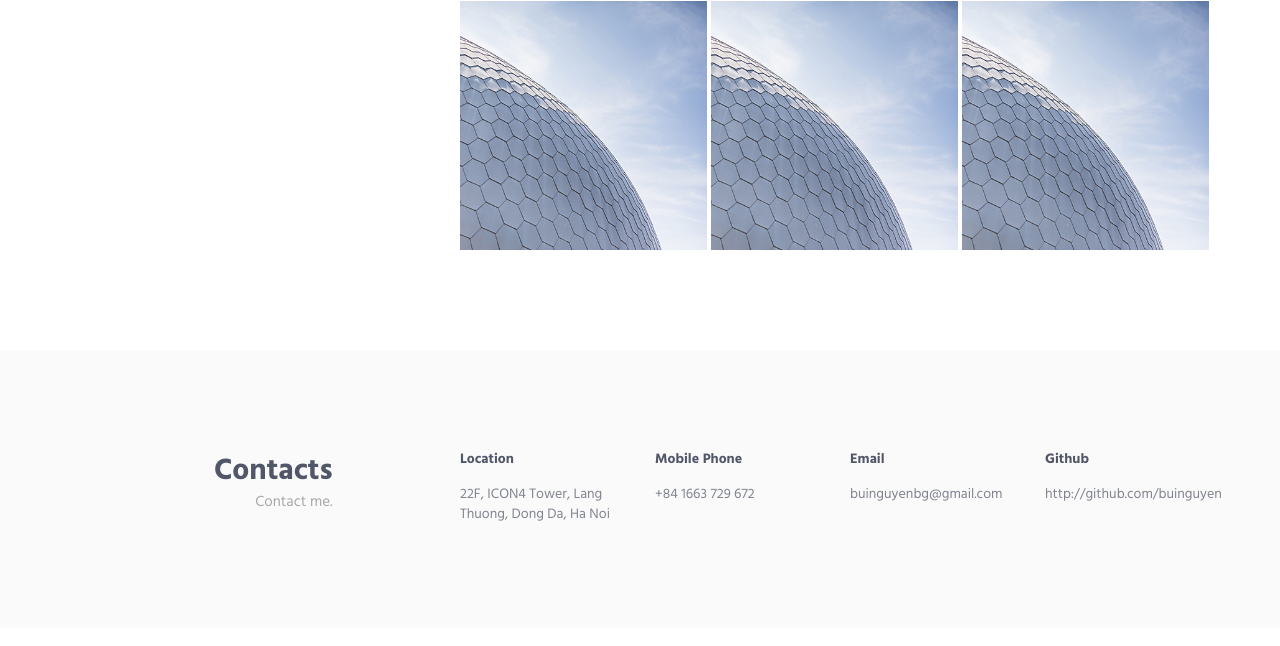
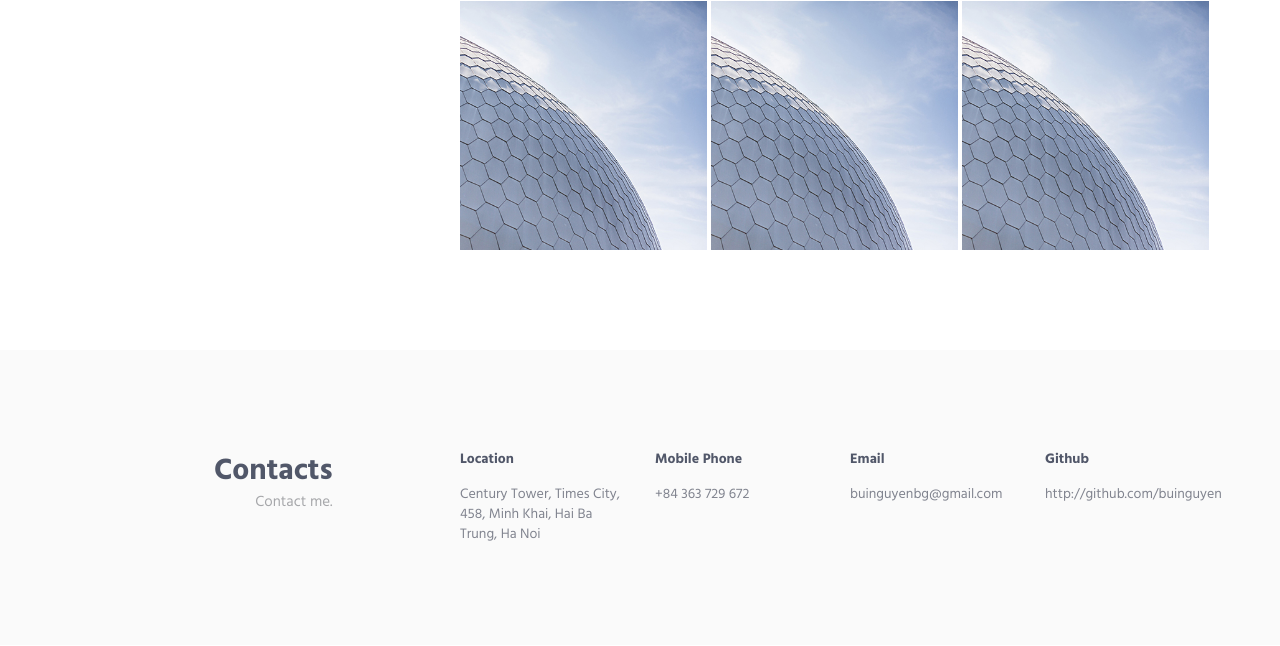
Before and after one commit to buinguyen/buinguyen.github.io, a plain HTML site: page index.html in a window 1280 px wide. Shown: the part 1944-2590 px from the top of the page. Drawn offline with Linux system fonts and the light colour scheme.

Commit message:
Update index.html

```diff
--- a/index.html
+++ b/index.html
@@ -440,11 +440,11 @@
                             <div class="row">
                                 <div class="col-md-3 col-xs-6 md-margin-b-30">
                                     <h5>Location</h5>
-                                    <a href="#">22F, ICON4 Tower, Lang Thuong, Dong Da, Ha Noi</a>
+                                    <a href="#">Century Tower, Times City, 458, Minh Khai, Hai Ba Trung, Ha Noi</a>
                                 </div>
                                 <div class="col-md-3 col-xs-6 md-margin-b-30">
                                     <h5>Mobile Phone</h5>
-                                    <a href="#">+84 1663 729 672</a>
+                                    <a href="#">+84 363 729 672</a>
                                 </div>
                                 <div class="col-md-3 col-xs-6">
                                     <h5>Email</h5>
```
